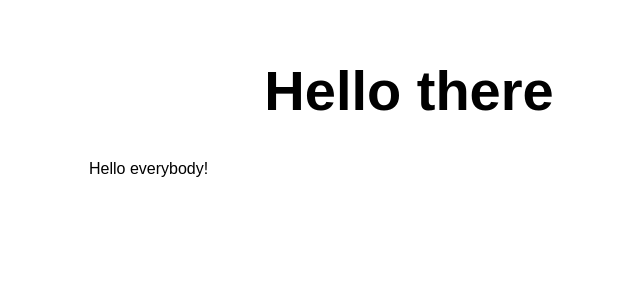
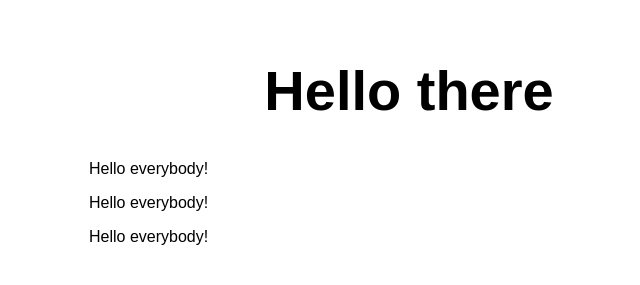
Before and after one commit to kotepopolski/First-Static-Web-App, a website: page src/index.html in a window 1280 px wide. Shown: the whole page, without its empty margins (231-871 px from the left). Drawn offline with Linux system fonts and the light colour scheme.

Commit message:
Update index.html
Dev to main 2

```diff
--- a/src/index.html
+++ b/src/index.html
@@ -12,6 +12,9 @@
   <main>
     <h1>Hello there</h1>
     <p>Hello everybody!</p>
+    <p>Hello everybody!</p>
+    <p>Hello everybody!</p>
+
   </main>
 </body>
 
```
